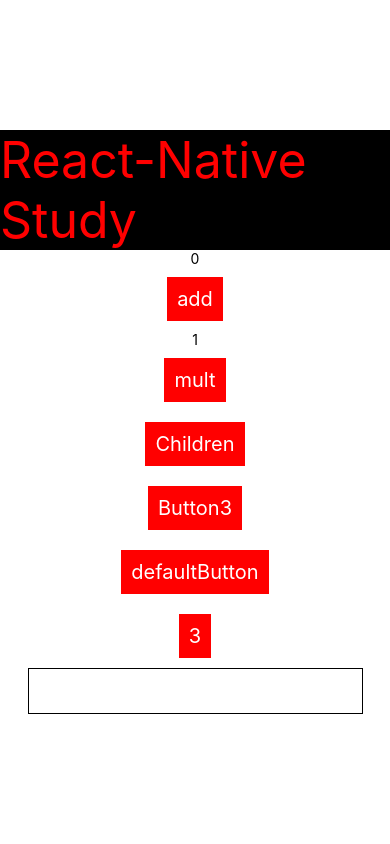
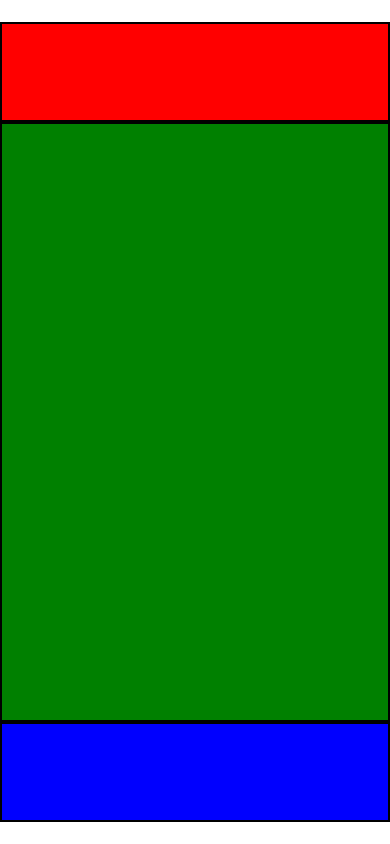
Before and after one commit to ArtemisDicoTiar/rn_study, a React Native app: screen / in a window 390 px wide. Built offline with nearby package versions, Linux system fonts and the light colour scheme.

Commit message:
style without flex

```diff
--- a/src/App.js
+++ b/src/App.js
@@ -1,55 +1,18 @@
 import {StatusBar} from 'expo-status-bar';
 import React, {useState} from 'react';
-import {StyleSheet, Text, View} from 'react-native';
-import MyButton from "./ByButton";
-import {TextInput} from "react-native";
+import {Text, TextInput, View} from 'react-native';
+import MyButton from "./MyButton";
+import {styles} from "./style";
+import {Box} from "./Box";
 
 export default function App() {
-    const [addition, setAddition] = useState(0)
-    const [multiple, setMultiple] = useState(1)
     return (
         <View style={styles.container}>
-            {/* 아래처럼 스타일을 배열로 여러개 적용시 중복되는 값이 있다면 뒤에 있는 친구가 앞에 있는 변수값을 오버라이트한다.*/}
-            {/* 스타일 시트를 사용하지 않고 인라인으로 적어도 된다. */}
-            <Text style={[styles.text, styles.errorText, {fontSize: 50}]}>React-Native Study</Text>
             <StatusBar style="auto"/>
-            <Text>{addition}</Text>
-            <MyButton title="add" onPress={() => setAddition(addition + 2)}/>
-            <Text>{multiple}</Text>
-            <MyButton title="mult" onPress={() => setMultiple(multiple * 2)}/>
-
-            {/*이 친구의 태그 사이의 값을 이용하기 위해서는 자식 객체에서 children이라는 걸 사용해야한다.*/}
-            <MyButton>Children</MyButton>
-            {/*  아래 버튼을 보면 children props가 우선시 되고 있다. 당연히 앞에 먼저 썼으니.  */}
-            <MyButton title="my button 3" onPress={() => alert('Clicked 3!')}>Button3</MyButton>
-            {/*Default값을 사용한 친구.*/}
-            <MyButton/>
-
-            {/*default prop을 벗어나는 친구.*/}
-            {/*Warning: Failed prop type: Invalid prop `title` of type `number` supplied to `MyButton`, expected `string`.*/}
-            <MyButton title={'3'}/>
-
-            <TextInput onChangeText={text => console.log(text)}
-                       // onChange={event => console.log(event.nativeEvent)}
-                       style={{borderWidth:1, padding: 10, fontSize: 20}}
-            />
+            {/* flex 없이 작성하면 기기가 변동되면 기대하는 비율로 나오지 않는다. */}
+            <Box style={{backgroundColor: 'red', height: 100}}/>
+            <Box style={{backgroundColor: 'green', height: 600}}/>
+            <Box style={{backgroundColor: 'blue', height: 100}}/>
         </View>
     );
 }
-
-const styles = StyleSheet.create({
-    container: {
-        flex: 1,
-        backgroundColor: '#fff',
-        alignItems: 'center',
-        justifyContent: 'center',
-    },
-    text: {
-        backgroundColor: 'black',
-        color: 'red',
-        fontSize: 20
-    },
-    errorText: {
-        color: 'red',
-    },
-});
--- /dev/null
+++ b/src/Box.js
@@ -0,0 +1,7 @@
+import React from 'react';
+import {StatusBar} from "expo-status-bar";
+import {View} from "react-native";
+
+export const Box = ({ style }) => {
+    return <View style={[{borderWidth: 2, width: '100%'}, style]}></View>
+}
--- a/src/ByButton.js
+++ b/src/MyButton.js
@@ -13,7 +13,7 @@
         // 버튼 호출순
         // in      out press
         // in long out
-        <TouchableOpacity onPress={() => console.log('press')}
+        <TouchableOpacity onPress={() => onPress()}
                           onPressIn={() => console.log('in')}
                           onPressOut={() => console.log('out')}
                           onLongPress={() => console.log('long')}
--- /dev/null
+++ b/src/style.js
@@ -0,0 +1,18 @@
+import {StyleSheet} from "react-native";
+
+export const styles = StyleSheet.create({
+    container: {
+        flex: 1,
+        backgroundColor: '#fff',
+        alignItems: 'center',
+        justifyContent: 'center',
+    },
+    text: {
+        backgroundColor: 'black',
+        color: 'red',
+        fontSize: 20
+    },
+    errorText: {
+        color: 'red',
+    },
+});
```
